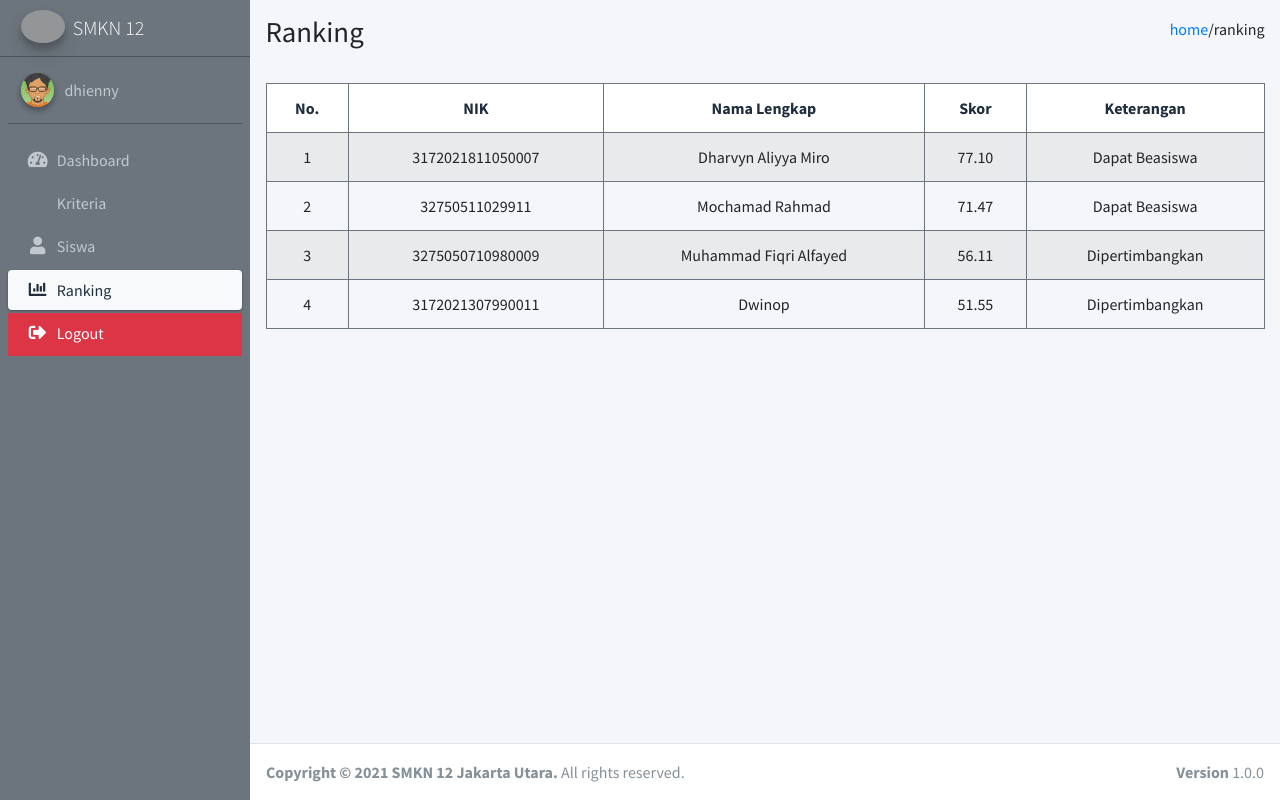
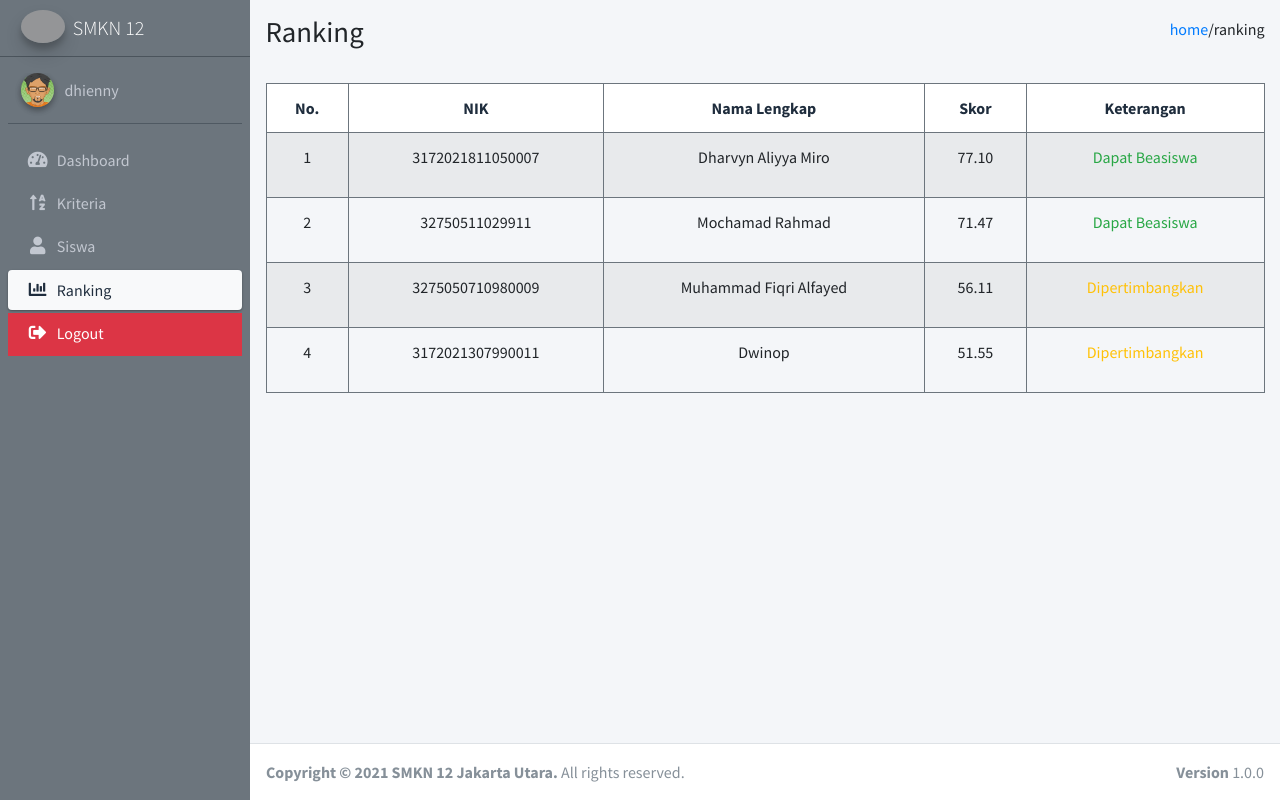
Before and after one commit to MrAisenodni/spkbeasiswasmkn, a PHP site: page /admin/ranking.php in a window 1280 px wide. Run offline with PHP 8.4, Linux system fonts and the light colour scheme; a user stored in the database is signed in; data comes from the database, SQL or seed files in the repository; some libraries are stand-ins or nearby versions; grey boxes are pictures that could not be loaded.

Commit message:
fixed error

```diff
--- a/admin/header.php
+++ b/admin/header.php
@@ -79,7 +79,7 @@
           </li>
           <li class="nav-item">
             <a href="kriteria.php" class="nav-link">
-              <i class="nav-icon far fa-sort-alpha-up"></i>
+              <i class="nav-icon fas fa-sort-alpha-up"></i>
               <p>
                 Kriteria
               </p>
@@ -115,7 +115,7 @@
           </li>
           <li class="nav-item">
             <a href="kriteria.php" class="nav-link active">
-              <i class="nav-icon far fa-sort-alpha-up"></i>
+              <i class="nav-icon fas fa-sort-alpha-up"></i>
               <p>
                 Kriteria
               </p>
@@ -151,7 +151,7 @@
           </li>
           <li class="nav-item">
             <a href="kriteria.php" class="nav-link">
-              <i class="nav-icon far fa-sort-alpha-up"></i>
+              <i class="nav-icon fas fa-sort-alpha-up"></i>
               <p>
                 Kriteria
               </p>
@@ -187,7 +187,7 @@
           </li>
           <li class="nav-item">
             <a href="kriteria.php" class="nav-link">
-              <i class="nav-icon far fa-sort-alpha-up"></i>
+              <i class="nav-icon fas fa-sort-alpha-up"></i>
               <p>
                 Kriteria
               </p>
--- a/admin/kriteria.php
+++ b/admin/kriteria.php
@@ -1,7 +1,7 @@
 <?php
   $menu = "kriteria";
   $title = 'Kriteria';
-  require_once('header.php')
+  require_once('header.php');
 ?>
 
     <!-- Main content -->
--- a/admin/ranking.php
+++ b/admin/ranking.php
@@ -37,11 +37,11 @@
                       <td class="border border-secondary">
                         <?php
                           if($data['total'] <= 50) {
-                            echo 'Tidak dapat';
+                            echo '<p class="text-danger">Tidak dapat</p>';
                           } elseif ($data['total'] > 50 && $data['total'] <= 70) {
-                            echo 'Dipertimbangkan';
+                            echo '<p class="text-warning">Dipertimbangkan</p>';
                           } elseif ($data['total'] > 70) {
-                            echo 'Dapat Beasiswa';
+                            echo '<p class="text-success">Dapat Beasiswa</p>';
                           }
                         ?>
                       </td>
--- a/admin/subkriteria.php
+++ b/admin/subkriteria.php
@@ -36,7 +36,7 @@
                     if(isset($_GET['id'])) {
                       $id = $_GET['id'];
                       $no = 1;
-                      $sql = mysqli_query($con, "SELECT * FROM subkriteria WHERE id_kriteria = '$id' ORDER BY bobot_subkriteria ASC");
+                      $sql = mysqli_query($con, "SELECT * FROM subkriteria WHERE id_kriteria = '$id' ORDER BY bobot_subkriteria = 0 ASC");
                       while ($data = mysqli_fetch_array($sql)) {
                   ?>
                     <tr class="text-center">
--- a/pendaftaran.php
+++ b/pendaftaran.php
@@ -54,7 +54,7 @@
         $tmp_ftidur = $_FILES['ftidur']['tmp_name'];
         $er_ftidur = $_FILES['ftidur']['error'];
 
-        $nama_fmandi = time().'_'.rand(100, 999).'.'.$_FILES['fmandi']['name'];
+        $nama_fmandi = time().'_'.rand(100, 999).'.'.end(explode(".",$_FILES['fmandi']['name']));
 		$tipe_fmandi = $_FILES['fmandi']['type'];
         $uk_fmandi = $_FILES['fmandi']['size'];
         $tmp_fmandi = $_FILES['fmandi']['tmp_name'];
```
Also changed, not shown: dist/img/f_depan/1622382131_651.jpg (added), dist/img/f_mandi/1622382131_600.Bismillah.jpg (added), dist/img/f_tamu/1622382131_739.jpg (added), dist/img/f_tidur/1622382131_287.jpg (added), dist/img/kk/1622382131_156.jpg (added), dist/img/permohonan/1622382131_459.jpg (added), dist/img/permohonan/1622382238_452.jpg (added), dist/img/sktm/1622382131_119.jpg (added), dist/img/sktm/1622382238_737.jpg (added).
